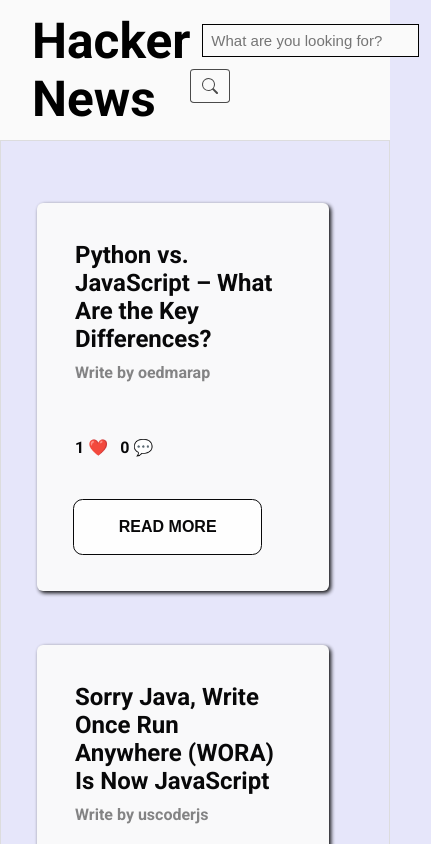
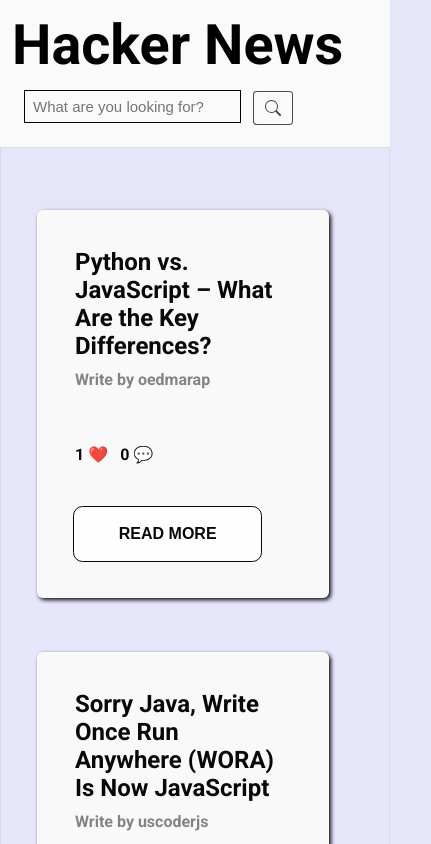
Before and after one commit to Quantumminded/Hacker-news, a React (Create React App) app: page / in a window 390 px wide. Shown: the top 844 px of the page, 431 px wide, since content can reach past the window. Built offline with nearby package versions, Linux system fonts and the light colour scheme.

Commit message:
add mobile style for  the nav bar

```diff
--- a/src/index.css
+++ b/src/index.css
@@ -62,6 +62,7 @@
   justify-content:space-between;
   background-color: var(--card-background);
   padding: 12px 32px;
+  width: 100%;
 }
 input[type="search"] {
 
@@ -91,8 +92,17 @@
   cursor: pointer;
   opacity: 0.7;
   background-color: var(--card-background);
+  cursor: pointer;
 }
 
 button:hover {
   opacity: 1;
 }
+@media only screen and (max-width: 480px) {
+  .nav-bar{
+    display: block;
+    padding: 12px;
+    font-size: 18px;
+    width: auto;
+  }
+}
```
